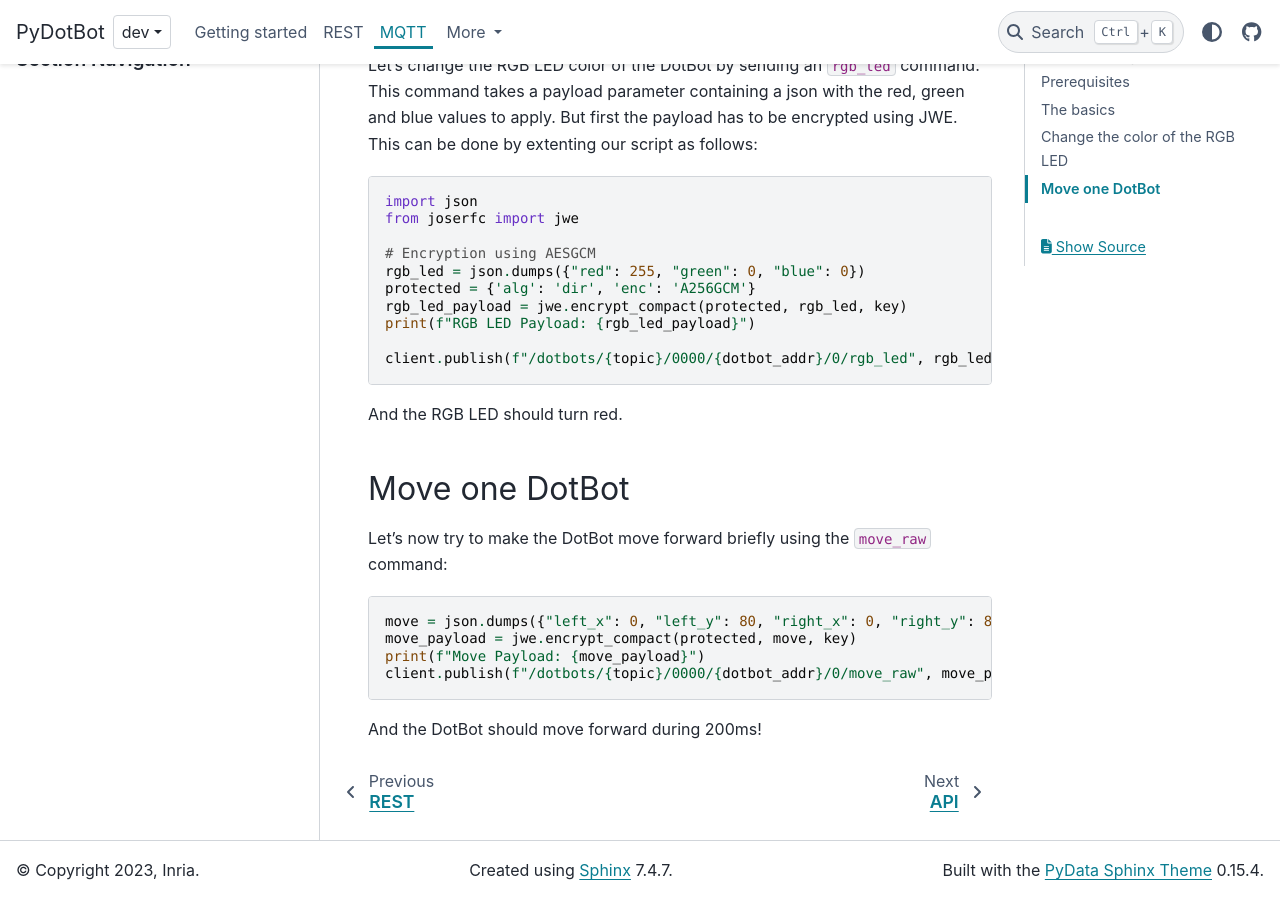
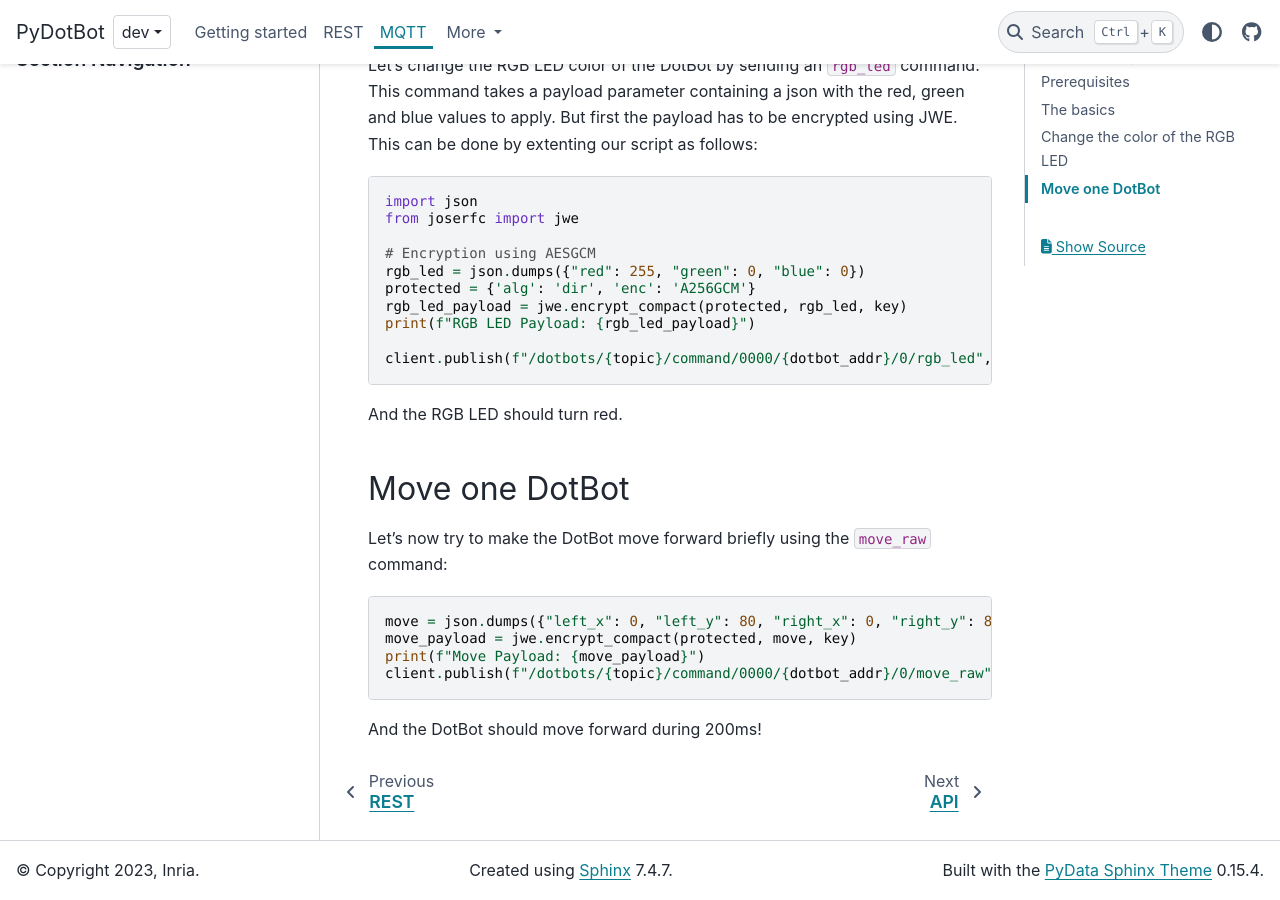
Before and after one commit to DotBots/PyDotBot, a Sphinx documentation site: the page built from doc/mqtt.md, in a window 1280 px wide and 900 px high, scrolled down 3938 px. Built offline with Sphinx 7.4.7 and the PyData theme 0.15.4, drawn with Linux system fonts in a browser that asks for light colours.

Commit message:
doc/mqtt: fix documentation mismatch

````diff
--- a/doc/mqtt.md
+++ b/doc/mqtt.md
@@ -77,12 +77,12 @@
 2024-01-11T13:42:02.740025Z [info     ] Starting web server            [pydotbot] context=dotbot.controller
 2024-01-11T13:42:02.752914Z [info     ] Serial port thread started     [pydotbot] context=dotbot.serial_interface
 2024-01-11T13:42:02.949352Z [info     ] Connected                      [pydotbot] context=dotbot.mqtt flags=0 rc=0 receive_maximum=[10] topic_alias_maximum=[5]
-2024-01-11T13:42:03.128297Z [info     ] Subscribed to /dotbots/2SzQsZWfOV8OXrWQtEEdIA==/0000/+/+/move_raw [pydotbot] context=dotbot.mqtt qos=(0,)
-2024-01-11T13:42:03.128606Z [info     ] Subscribed to /dotbots/2SzQsZWfOV8OXrWQtEEdIA==/0000/+/+/rgb_led [pydotbot] context=dotbot.mqtt qos=(0,)
-2024-01-11T13:42:03.128790Z [info     ] Subscribed to /dotbots/2SzQsZWfOV8OXrWQtEEdIA==/0000/+/+/waypoints [pydotbot] context=dotbot.mqtt qos=(0,)
-2024-01-11T13:42:03.128940Z [info     ] Subscribed to /dotbots/2SzQsZWfOV8OXrWQtEEdIA==/0000/+/+/clear_history [pydotbot] context=dotbot.mqtt qos=(0,)
-2024-01-11T13:42:03.129056Z [info     ] Subscribed to /dotbots/2SzQsZWfOV8OXrWQtEEdIA==/lh2/calibration/add [pydotbot] context=dotbot.mqtt qos=(0,)
-2024-01-11T13:42:03.129159Z [info     ] Subscribed to /dotbots/2SzQsZWfOV8OXrWQtEEdIA==/lh2/calibration/start [pydotbot] context=dotbot.mqtt qos=(0,)
+2024-01-11T13:42:03.128297Z [info     ] Subscribed to /dotbots/2SzQsZWfOV8OXrWQtEEdIA==/command/0000/+/+/move_raw [pydotbot] context=dotbot.mqtt qos=(0,)
+2024-01-11T13:42:03.128606Z [info     ] Subscribed to /dotbots/2SzQsZWfOV8OXrWQtEEdIA==/command/0000/+/+/rgb_led [pydotbot] context=dotbot.mqtt qos=(0,)
+2024-01-11T13:42:03.128790Z [info     ] Subscribed to /dotbots/2SzQsZWfOV8OXrWQtEEdIA==/command/0000/+/+/waypoints [pydotbot] context=dotbot.mqtt qos=(0,)
+2024-01-11T13:42:03.128940Z [info     ] Subscribed to /dotbots/2SzQsZWfOV8OXrWQtEEdIA==/command/0000/+/+/clear_position_history [pydotbot] context=dotbot.mqtt qos=(0,)
+2024-01-11T13:42:03.129056Z [info     ] Subscribed to /dotbots/2SzQsZWfOV8OXrWQtEEdIA==/lh2/add [pydotbot] context=dotbot.mqtt qos=(0,)
+2024-01-11T13:42:03.129159Z [info     ] Subscribed to /dotbots/2SzQsZWfOV8OXrWQtEEdIA==/lh2/start [pydotbot] context=dotbot.mqtt qos=(0,)
 2024-01-11T13:42:03.129280Z [info     ] Subscribed to /dotbots/2SzQsZWfOV8OXrWQtEEdIA==/request [pydotbot] context=dotbot.mqtt qos=(0,)
 ```
 
@@ -191,7 +191,7 @@
 rgb_led_payload = jwe.encrypt_compact(protected, rgb_led, key)
 print(f"RGB LED Payload: {rgb_led_payload}")
 
-client.publish(f"/dotbots/{topic}/0000/{dotbot_addr}/0/rgb_led", rgb_led_payload)
+client.publish(f"/dotbots/{topic}/command/0000/{dotbot_addr}/0/rgb_led", rgb_led_payload)
 ```
 
 And the RGB LED should turn red.
@@ -205,7 +205,7 @@
 move = json.dumps({"left_x": 0, "left_y": 80, "right_x": 0, "right_y": 80})
 move_payload = jwe.encrypt_compact(protected, move, key)
 print(f"Move Payload: {move_payload}")
-client.publish(f"/dotbots/{topic}/0000/{dotbot_addr}/0/move_raw", move_payload, qos=1)
+client.publish(f"/dotbots/{topic}/command/0000/{dotbot_addr}/0/move_raw", move_payload, qos=1)
 ```
 
 And the DotBot should move forward during 200ms!
````
